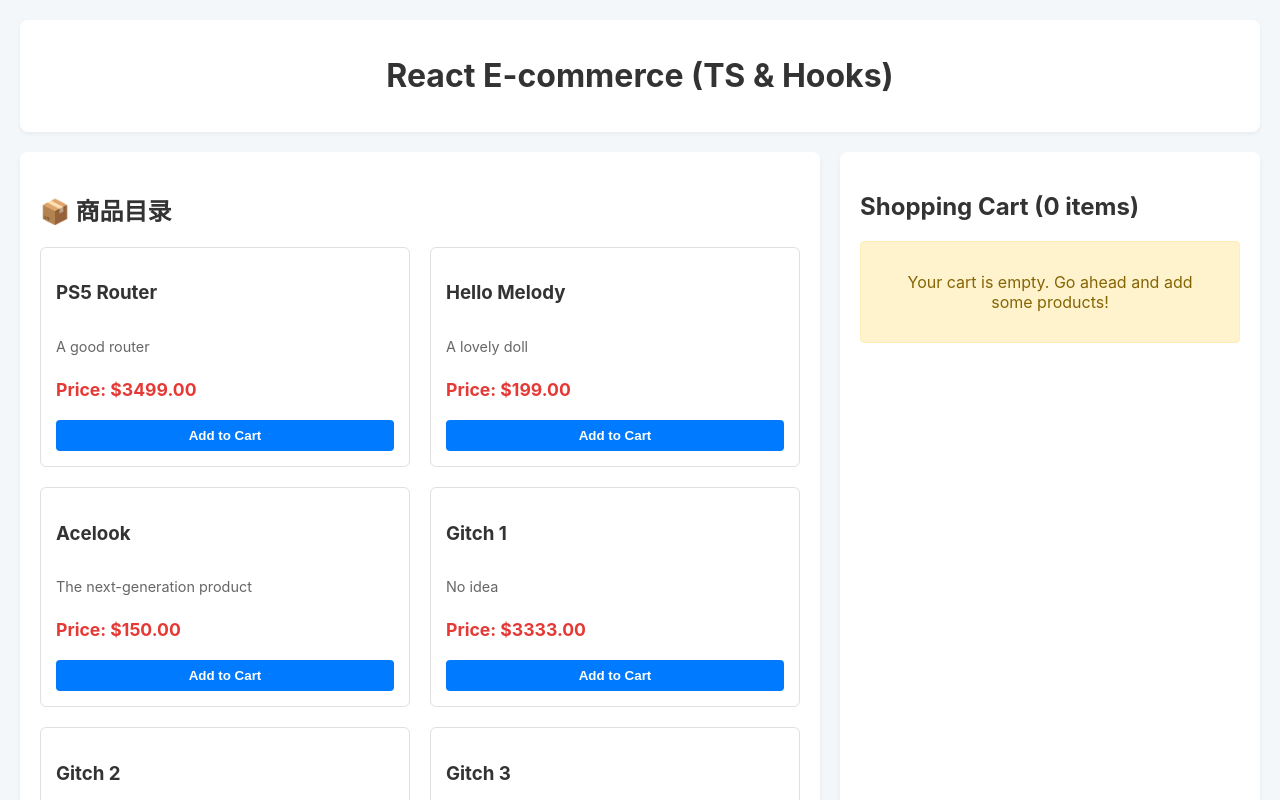
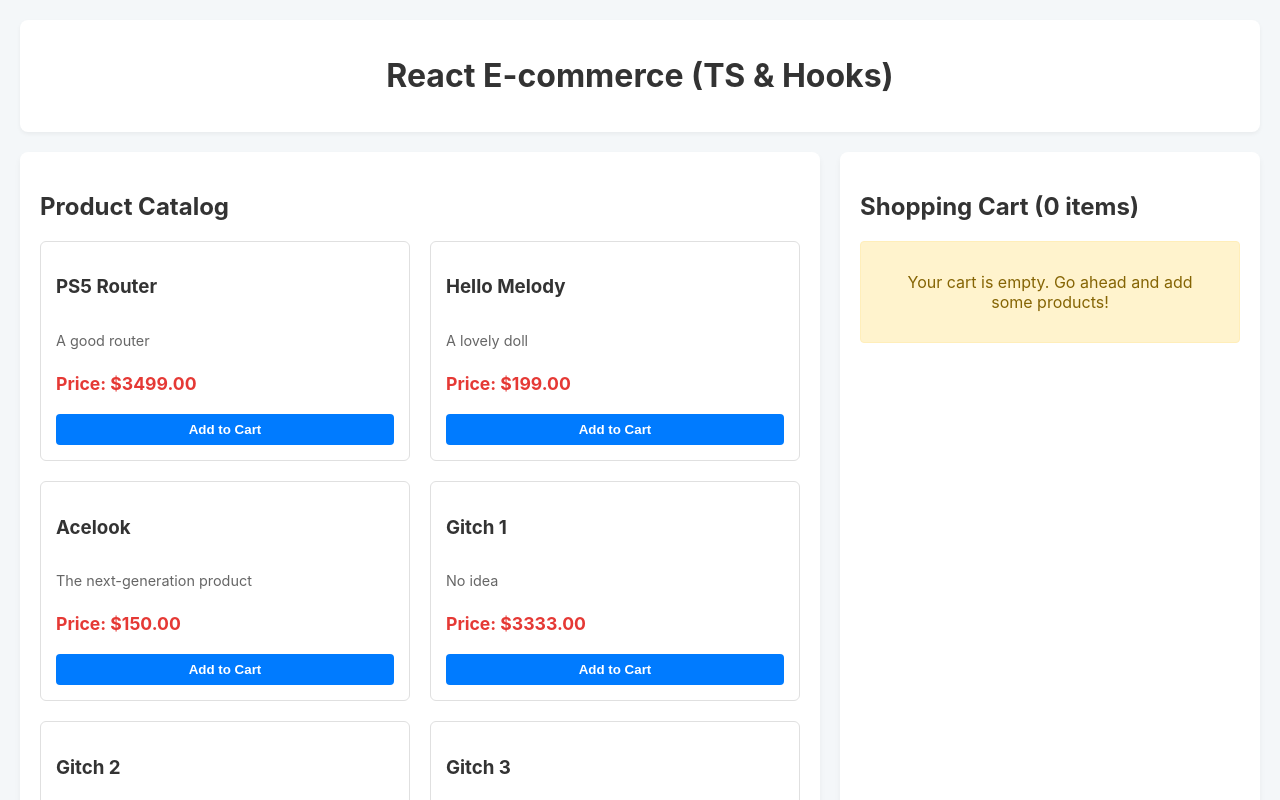
Before and after one commit to hk62638634-create/Project, a React (Create React App) app in the folder web app (shop)/: page / in a window 1280 px wide. Shown: the top 800 px of the page. Built offline with nearby package versions, Linux system fonts and the light colour scheme.

Commit message:
Update ProductCatalog.tsx

```diff
--- a/web app (shop)/src/components/ProductCatalog.tsx
+++ b/web app (shop)/src/components/ProductCatalog.tsx
@@ -1,45 +1,36 @@
 import React, { useState, useEffect } from 'react';
-import { getAllItems, Item } from '../core'; // 从 core.ts 导入所有商品数据和 Item 类型定义
-import ProductItem from './ProductItem'; // 商品单项展示组件
+import { getAllItems, Item } from '../core';
+import ProductItem from './ProductItem';
 
-/**
- * 商品目录组件
- * 负责加载并展示所有商品列表
- * 使用 useEffect 在组件挂载时一次性获取商品数据
- */
+// 商品目录主组件 - 负责加载并展示所有商品
 const ProductCatalog: React.FC = () => {
-  // 状态：存储商品列表，使用只读数组类型确保数据不被意外修改
-  // 初始化为空数组
+  // 存储所有商品数据，使用 readonly 防止意外修改
   const [products, setProducts] = useState<readonly Item[]>([]);
 
-  /**
-   * 副作用钩子：组件首次渲染后执行
-   * 用于从 core.ts 中获取所有商品数据并更新状态
-   * 依赖数组为空 []，表示只在组件挂载时执行一次
-   */
+  // 组件挂载后只执行一次：加载静态商品数据
   useEffect(() => {
-    // 调用核心模块的函数获取所有商品数据（假设是同步的静态数据）
-    // 如果未来改为异步 API 请求，这里可以改成 async/await + try-catch
+    // getAllItems() 是同步函数，直接获取核心数据
+    // 如后续改为接口请求，可在此处改为 async/await + loading/error 状态
     const items = getAllItems();
     setProducts(items);
-  }, []); // 空依赖：仅在组件 mount 时运行
+  }, []); // 空依赖数组 → 只在组件 mount 时运行一次
 
   return (
     <div className="product-catalog-container">
-      {/* 页面标题 */}
-      <h2>📦 商品目录</h2>
+      {/* 页面主标题 */}
+      <h2>Product Catalog</h2>
 
-      {/* 商品网格或列表容器 */}
+      {/* 商品列表容器（支持 CSS Grid 或 Flex 布局） */}
       <div className="product-list">
-        {/* 遍历商品数组，为每个商品渲染 ProductItem 组件 */}
+        {/* 遍历商品数组，渲染每个商品卡片 */}
         {products.map((product) => (
-          // key 使用商品的唯一 id，确保 React 高效更新列表
+          // key 使用唯一 id，保证列表高效更新和正确复用组件
           <ProductItem key={product.id} product={product} />
         ))}
       </div>
 
-      {/* 可选：空状态处理（当前数据固定有值时可不加） */}
-      {/* {products.length === 0 && <p>暂无商品</p>} */}
+      {/* 可选：空数据占位（当前数据固定存在，可保留备用） */}
+      {/* {products.length === 0 && <p>No products available.</p>} */}
     </div>
   );
 };
```
